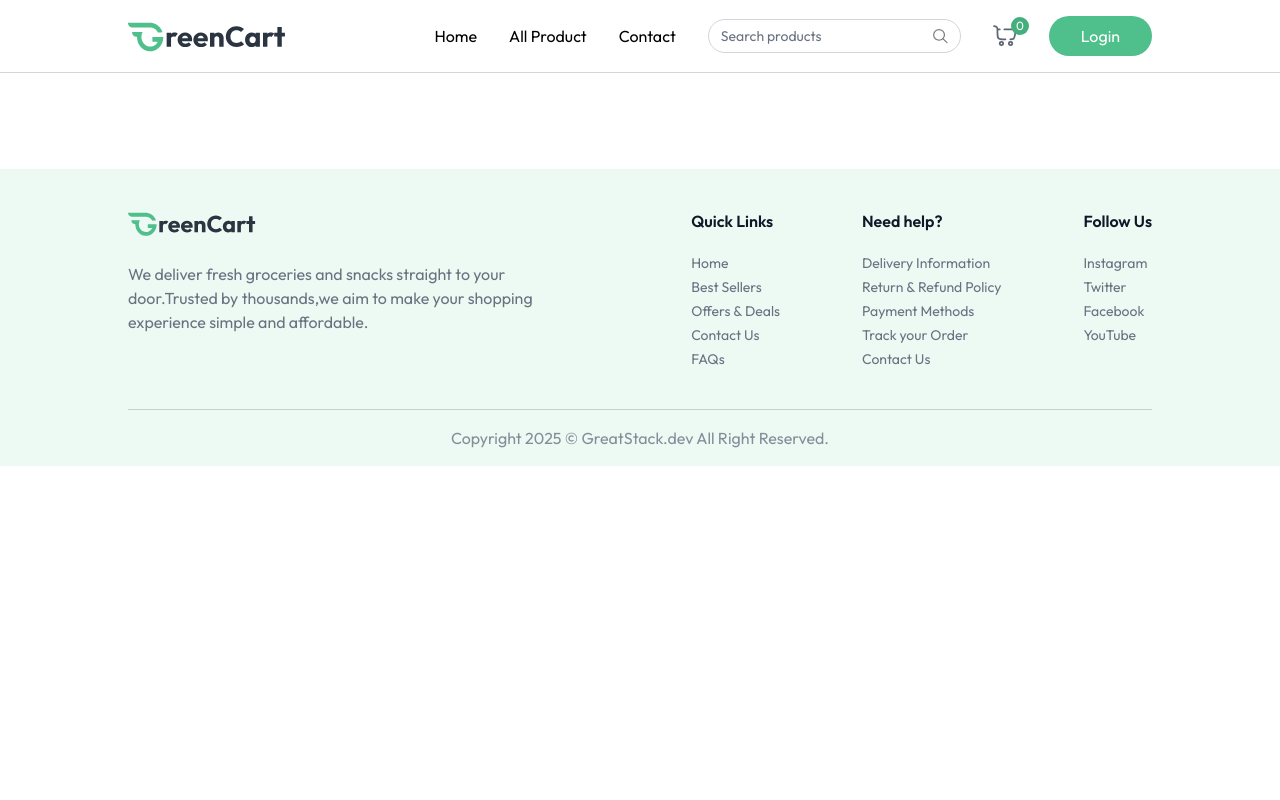
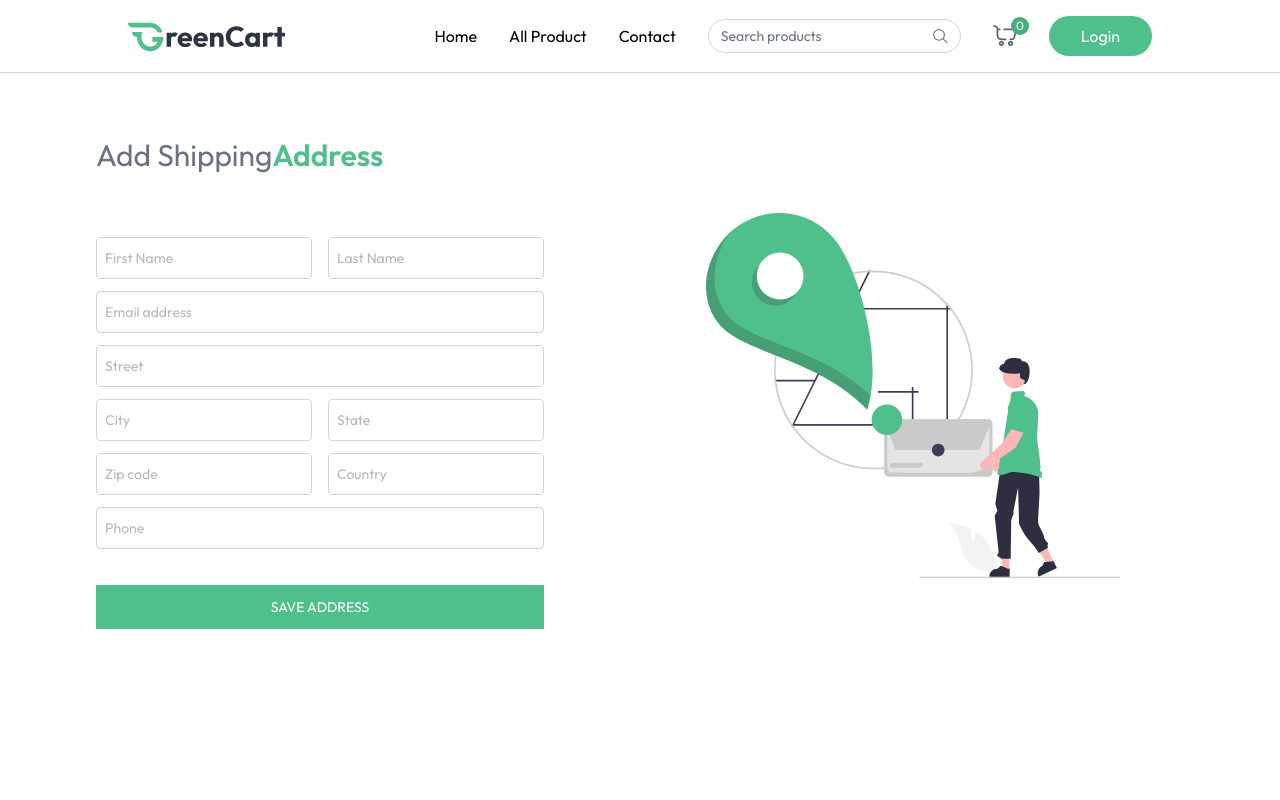
Before and after one commit to x0ankit/dailybasket_MERN_Project, a React (Vite) app in the folder frontend/: page /add-address in a window 1280 px wide. Shown: the top 800 px of the page. Built offline with nearby package versions, Linux system fonts and the light colour scheme.

Commit message:
my orders

```diff
--- a/frontend/src/App.jsx
+++ b/frontend/src/App.jsx
@@ -10,6 +10,8 @@
 import ProductCategory from "./pages/productCategory";
 import ProductDetails from "./pages/ProductDetails";
 import Cart from "./pages/Cart";
+import AddAddress from "./pages/AddAddress";
+import MyOrders from "./pages/MyOrders";
 
 
 const App = () => {
@@ -30,6 +32,8 @@
           <Route path="/products/:category" element={<ProductCategory/>}/>
           <Route path="/products/:category/:id" element={<ProductDetails/>}/>
           <Route path="/cart" element={<Cart/>}/>
+          <Route path="/add-address" element={<AddAddress/>}/>
+          <Route path="/my-orders" element={<MyOrders/>}/>
 
         </Routes>
       </div>
--- a/frontend/src/components/ProductCard.jsx
+++ b/frontend/src/components/ProductCard.jsx
@@ -24,7 +24,7 @@
                 </div>
                 <div className="flex items-end justify-between mt-3">
                     <p className="md:text-xl text-base font-medium text-primary">
-                       {currency}₹{product.offerPrice}{" "} <span className="text-gray-500/60 md:text-sm text-xs line-through"> {currency}₹{product.price}</span>
+                       {currency}{product.offerPrice}{" "} <span className="text-gray-500/60 md:text-sm text-xs line-through"> {currency}{product.price}</span>
                     </p>
                     <div onClick={(e)=>{e.stopPropagation();}} className="text-primary">
                         {!cartItems[product._id] ? (
--- a/frontend/src/context/AppContext.jsx
+++ b/frontend/src/context/AppContext.jsx
@@ -5,7 +5,7 @@
 export const AppContext = createContext();
 export const AppContextProvider = ({ children }) => {
 
-  const currency = import.meta.VITE_CURRENCY;
+  const currency = import.meta.env.VITE_CURRENCY;
 
   const navigate = useNavigate();
   const [user, setUser] = useState(null);
--- /dev/null
+++ b/frontend/src/pages/AddAddress.jsx
@@ -0,0 +1,82 @@
+import React, { useState } from 'react'
+import { assets } from '../assets/assets'
+
+// Input Field Component
+const InputField = ({type ,placeholder,name,handleChange,address})=>(
+    <input className='w-full px-2 py-2.5 border border-gray-500/30 rounded outline-none text-gray-500 focus:border-primary transition'
+    type={type}
+    placeholder={placeholder}
+    onChange={handleChange}
+    name={name}
+    value={address[name]}
+    required
+    />
+)
+
+const AddAddress = () => {
+
+  const [address,setAddress] = useState({
+    firstName:'',
+    lastName:'',
+    email:'',
+    street:'',
+    city:'',
+    state:'',
+    zipcode:'',
+    country:'',
+    phone:'',
+  })
+
+  const handleChange = (e) =>{
+    const {name,value} = e.target;
+
+    setAddress((prevAddress)=>({
+      ...prevAddress,
+      [name]:value,
+    }))
+  }
+
+  const onSubmitHandler = async (e)=>{
+    e.preventDefault();
+  }
+
+  return (
+    <div className='mt-16 pb-16'>
+        <p className='text-2xl md:text-3xl text-gray-500'>Add Shipping<span className='font-semibold text-primary'>Address</span></p>
+        <div className="flex flex-col-reverse md:flex-row justify-between mt-10">
+          <div className='flex-1 max-w-md'>
+            <form onSubmit={onSubmitHandler} className='space-y-3 mt-6 text-sm'>
+
+              <div className='grid grid-cols-2 gap-4'>
+                <InputField handleChange={handleChange} address={address} name='firstName' type='text' placeholder='First Name' />
+                <InputField handleChange={handleChange} address={address} name='lastName' type='text' placeholder='Last Name' />
+              </div>
+
+                <InputField handleChange={handleChange} address={address} name='email' type='email' placeholder="Email address"/>
+                <InputField handleChange={handleChange} address={address} name='street' type='text' placeholder="Street"/>
+
+              <div className='grid grid-cols-2 gap-4'>
+                <InputField handleChange={handleChange} address={address} name='city' type='text' placeholder="City"/>
+                <InputField handleChange={handleChange} address={address} name='country' type='text' placeholder="State"/>
+              </div>
+
+              <div className='grid grid-cols-2 gap-4'>
+                <InputField handleChange={handleChange} address={address} name='zipcode' type='number' placeholder="Zip code"/>
+                <InputField handleChange={handleChange} address={address} name='country' type='text' placeholder="Country"/>
+              </div>
+
+              <InputField handleChange={handleChange} address={address} name='phone' type='text' placeholder="Phone"/>
+
+              <button className='w-full mt-6 bg-primary text-white py-3 hover:bg-primary-dull transition cursor-pointer uppercase'>
+                    Save address
+              </button>
+
+            </form>
+          </div>
+          <img className='md:mr-16 mb-16 md:mt-0' src={assets.add_address_iamge} alt="Add Address"/>
+        </div>
+    </div>
+  )
+}
+
+export default AddAddress
--- /dev/null
+++ b/frontend/src/pages/MyOrders.jsx
@@ -0,0 +1,61 @@
+import React, { useEffect, useState } from 'react'
+import { useAppContext } from '../context/AppContext'
+import { dummyOrders } from '../assets/assets'
+
+const MyOrders = () => {
+
+    const [myOrders,setMyOrders] = useState([])
+    const {currency} = useAppContext()
+
+    const fetchMyOrders = async ()=>{
+        setMyOrders(dummyOrders)
+    }
+
+    useEffect(()=>{
+        fetchMyOrders()
+    },[])
+  return (
+    <div className='mt-16 pb-16'>
+        <div className='flex flex-col items-end w-max mb-8'>
+         <p className='text-2xl font-medium uppercase'>My Orders</p>
+         <div className='w-16 h-0.5 bg-primary rounded-full'></div>
+        </div>
+        {myOrders.map((order,index)=>(
+            <div key={index} className='border border-gray-300 rounded-lg mb-10 p-4 py-5 max-w-4xl'>
+                <p className='flex justify-between md:items-center text-gray-400 md:font-medium max-md:flex-col'>
+                    <span>OrderId : {order._id}</span>
+                    <span>Payment : {order.paymentType}</span>
+                    <span>OrderId : {currency}{order.amount}</span>
+                </p>
+                {order.items.map((item,index)=>(
+                    <div key={index}
+                    className={`relative bg-white text-gray-500/70 ${order.items.length !== index + 1 && "border-b"} border-gray-300 flex flex-col md:flex-row md:items-center justify-between p-4 py-5 md:gap-16 w-full max-w-4xl`}>
+
+                        <div className='flex items-center mb-4 md:mb-0'>
+                            <div className='bg-primary/10 p-4 rounded-lg'>
+                                <img src={item.product.image[0]} alt="" className='w-16 h-16'/>
+                            </div>
+                            <div className='ml-4'>
+                                <h2 className='text-xl font-medium text-gray-800'>{item.product.name}</h2>
+                                <p>Category: {item.product.category}</p>
+                            </div>
+                        </div>
+
+                    <div className='flex flex-col justify-center md:ml-8 mb-4 md:mb-0'>
+                        <p>Quantity:{item.quantity||"1"}</p>
+                        <p>Status:{order.status}</p>
+                        <p>Date:{new Date(order.createdAt).toLocaleDateString()}</p>
+                    </div>
+                    <p className='text-primary text-lg font-medium'>
+                        Amount:{currency}{item.product.offerPrice*item.quantity}
+                    </p>
+
+                    </div>
+                ))}
+            </div>
+        ))}
+    </div>
+  )
+}
+
+export default MyOrders
```
Also changed, not shown: frontend/src/pages/Cart.jsx (+10 -9 lines), 1 other file (tests, documents, lock files or other folders).
